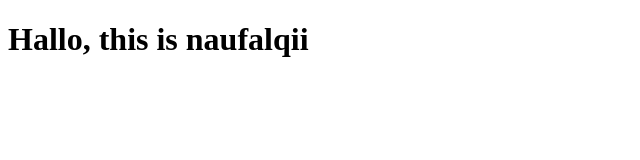
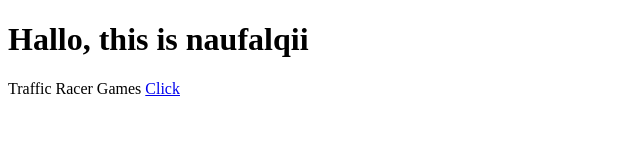
Before and after one commit to naufalqii16/naufalqii16.github.io, a plain HTML site: page index.html in a window 1280 px wide. Shown: the whole page, without its empty margins (0-640 px from the left). Drawn offline with Linux system fonts and the light colour scheme.

Commit message:
add link traffic racer game

```diff
--- a/index.html
+++ b/index.html
@@ -7,5 +7,6 @@
 </head>
 <body>
     <h1>Hallo, this is naufalqii</h1>
+    <p>Traffic Racer Games <a href="https://naufalqii16.github.io/trafic-racer-game/">Click</a></p>
 </body>
 </html>
```
